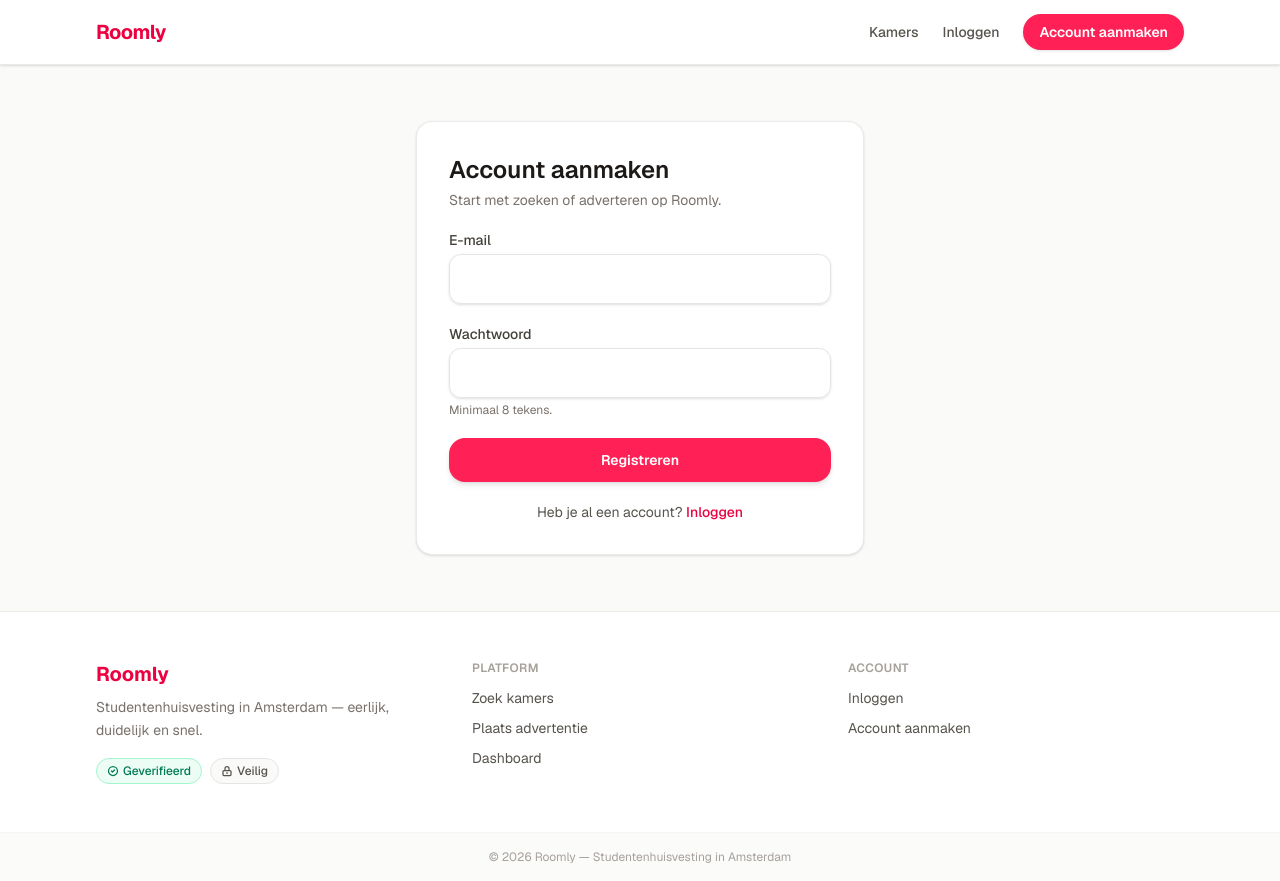
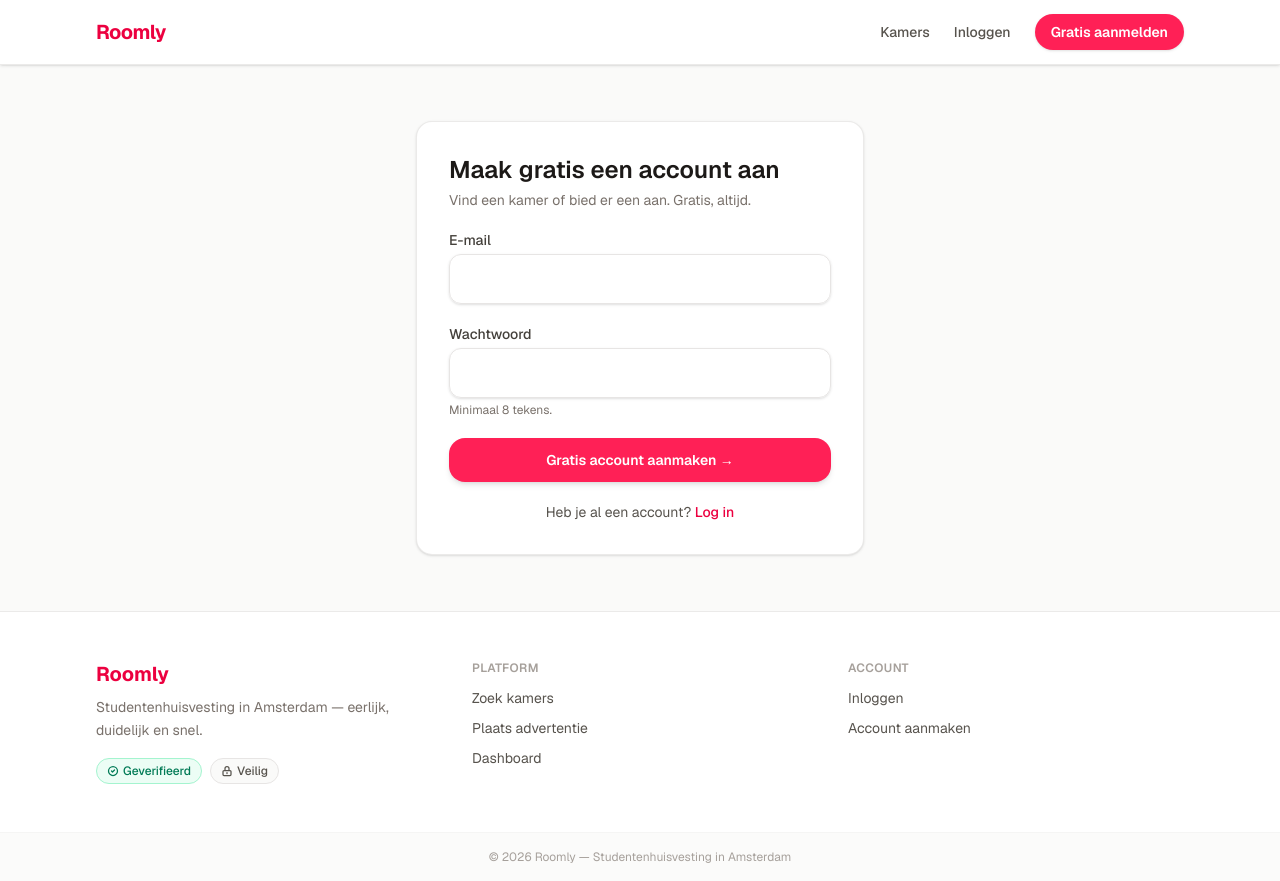
Before and after one commit to ekoc34/roomly, a Next.js app: page /registreren in a window 1280 px wide. Built offline with nearby package versions, Linux system fonts and the light colour scheme; no server answers.

Commit message:
Copy rewrite: conversion-focused text across login, register, header, hero, listings

```diff
--- a/src/app/kamers/[id]/page.tsx
+++ b/src/app/kamers/[id]/page.tsx
@@ -102,13 +102,22 @@ export default async function ListingDetailPage({
             ) : null}
             {!user ? (
               <div className="rounded-2xl border border-stone-200 bg-white px-4 py-4 text-sm text-stone-700 shadow-sm">
-                <p>Log in om te reageren op deze advertentie.</p>
-                <Link
-                  href={`/inloggen?next=/kamers/${listing.id}`}
-                  className="mt-3 inline-flex rounded-xl bg-rose-500 px-4 py-2 text-sm font-semibold text-white hover:bg-rose-600"
-                >
-                  Inloggen en reageren
-                </Link>
+                <p className="font-medium text-stone-800">Reageer op deze kamer — maak gratis een account aan.</p>
+                <p className="mt-1 text-xs text-stone-500">Al een account? Log dan direct in.</p>
+                <div className="mt-3 flex flex-wrap gap-2">
+                  <Link
+                    href={`/inloggen?next=/kamers/${listing.id}`}
+                    className="inline-flex rounded-xl bg-rose-500 px-4 py-2.5 text-sm font-semibold text-white hover:bg-rose-600"
+                  >
+                    Inloggen om te reageren
+                  </Link>
+                  <Link
+                    href={`/registreren?next=/kamers/${listing.id}`}
+                    className="inline-flex rounded-xl border border-stone-200 px-4 py-2.5 text-sm font-medium text-stone-700 hover:bg-stone-50"
+                  >
+                    Gratis account aanmaken
+                  </Link>
+                </div>
               </div>
             ) : null}
             {canApply ? <ApplicationForm listingId={listing.id} /> : null}
--- a/src/components/forms/LoginForm.tsx
+++ b/src/components/forms/LoginForm.tsx
@@ -65,8 +65,8 @@ export function LoginForm() {
       className="mx-auto max-w-md space-y-5 rounded-2xl border border-stone-200/80 bg-white p-8 shadow-sm"
     >
       <div>
-        <h1 className="text-2xl font-semibold text-stone-900">Inloggen</h1>
-        <p className="mt-1 text-sm text-stone-500">Welkom terug bij Roomly.</p>
+        <h1 className="text-2xl font-semibold text-stone-900">Inloggen om te reageren op kamers</h1>
+        <p className="mt-1 text-sm text-stone-500">Log in en reageer direct op beschikbare kamers.</p>
       </div>
       {error ? (
         <div className="rounded-xl border border-red-200 bg-red-50 px-3 py-2 text-sm text-red-800">
@@ -104,12 +104,12 @@ export function LoginForm() {
         disabled={loading}
         className="w-full rounded-2xl bg-rose-500 py-3 text-sm font-semibold text-white shadow-md transition hover:bg-rose-600 disabled:opacity-60"
       >
-        {loading ? "Bezig" : "Inloggen"}
+        {loading ? "Bezig…" : "Inloggen →"}
       </button>
       <p className="text-center text-sm text-stone-600">
         Nog geen account?{" "}
         <Link href="/registreren" className="font-medium text-rose-600 hover:underline">
-          Registreren
+          Maak gratis een account aan
         </Link>
       </p>
     </form>
--- a/src/components/forms/RegisterForm.tsx
+++ b/src/components/forms/RegisterForm.tsx
@@ -64,9 +64,9 @@ export function RegisterForm() {
       className="mx-auto max-w-md space-y-5 rounded-2xl border border-stone-200/80 bg-white p-8 shadow-sm"
     >
       <div>
-        <h1 className="text-2xl font-semibold text-stone-900">Account aanmaken</h1>
+        <h1 className="text-2xl font-semibold text-stone-900">Maak gratis een account aan</h1>
         <p className="mt-1 text-sm text-stone-500">
-          Start met zoeken of adverteren op Roomly.
+          Vind een kamer of bied er een aan. Gratis, altijd.
         </p>
       </div>
       {error && (
@@ -110,12 +110,12 @@ export function RegisterForm() {
         disabled={loading}
         className="w-full rounded-2xl bg-rose-500 py-3 text-sm font-semibold text-white shadow-md transition hover:bg-rose-600 disabled:opacity-60"
       >
-        {loading ? "Bezig…" : "Registreren"}
+        {loading ? "Bezig…" : "Gratis account aanmaken →"}
       </button>
       <p className="text-center text-sm text-stone-600">
         Heb je al een account?{" "}
         <Link href="/inloggen" className="font-medium text-rose-600 hover:underline">
-          Inloggen
+          Log in
         </Link>
       </p>
     </form>
--- a/src/components/home/HeroSearch.tsx
+++ b/src/components/home/HeroSearch.tsx
@@ -13,8 +13,8 @@ export function HeroSearch() {
           <span className="text-rose-500">zonder gedoe</span>
         </h1>
         <p className="mt-4 text-base leading-relaxed text-stone-600 sm:text-lg">
-          Speciaal voor studenten die een kamer zoeken of aanbieden. Duidelijke
-          prijzen, eerlijke advertenties.
+          Vind een kamer, reageer direct en spreek af met de verhuurder.
+          Gratis voor studenten — altijd.
         </p>
         <form
           action="/kamers"
--- a/src/components/home/OnboardingBanner.tsx
+++ b/src/components/home/OnboardingBanner.tsx
@@ -25,7 +25,7 @@ export function OnboardingBanner() {
           href="/kamers/nieuw"
           className="shrink-0 rounded-xl border border-blue-200 bg-white px-4 py-2 text-sm font-semibold text-blue-700 shadow-sm transition hover:border-blue-300 hover:bg-blue-50 active:scale-95"
         >
-          Draag bij →
+          Kamer plaatsen →
         </Link>
       </div>
     </div>
--- a/src/components/layout/Header.tsx
+++ b/src/components/layout/Header.tsx
@@ -39,7 +39,7 @@ export async function Header() {
                 href="/kamers/nieuw"
                 className="rounded-full border border-stone-200 px-4 py-1.5 text-stone-700 transition hover:border-rose-200 hover:bg-rose-50 hover:text-rose-700"
               >
-                Adverteren
+                Kamer plaatsen
               </Link>
               <form action={signOut}>
                 <button
@@ -59,7 +59,7 @@ export async function Header() {
                 href="/registreren"
                 className="rounded-full bg-rose-500 px-4 py-2 text-sm font-semibold text-white shadow-sm transition hover:bg-rose-600 active:scale-95"
               >
-                Account aanmaken
+                Gratis aanmelden
               </Link>
             </>
           )}
@@ -79,7 +79,7 @@ export async function Header() {
               href="/registreren"
               className="rounded-full bg-rose-500 px-3 py-1.5 text-xs font-semibold text-white shadow-sm"
             >
-              Account aanmaken
+              Gratis aanmelden
             </Link>
           )}
         </div>
--- a/src/components/layout/MobileBottomNav.tsx
+++ b/src/components/layout/MobileBottomNav.tsx
@@ -54,7 +54,7 @@ export function MobileBottomNav() {
           <svg className="h-5 w-5" fill="none" viewBox="0 0 24 24" stroke="currentColor" strokeWidth={isNieuw ? 2.5 : 2}>
             <path strokeLinecap="round" strokeLinejoin="round" d="M12 4v16m8-8H4" />
           </svg>
-          Adverteren
+          Plaatsen
         </Link>
 
         {/* Account */}
--- a/src/components/listings/StickyApplyCTA.tsx
+++ b/src/components/listings/StickyApplyCTA.tsx
@@ -45,7 +45,7 @@ export function StickyApplyCTA({
             href={`/inloggen?next=/kamers/${listingId}`}
             className="flex-1 rounded-2xl bg-rose-500 py-3 text-center text-sm font-semibold text-white shadow-md transition hover:bg-rose-600"
           >
-            Inloggen en reageren
+            Inloggen om te reageren
           </a>
         ) : null}
       </div>
```
